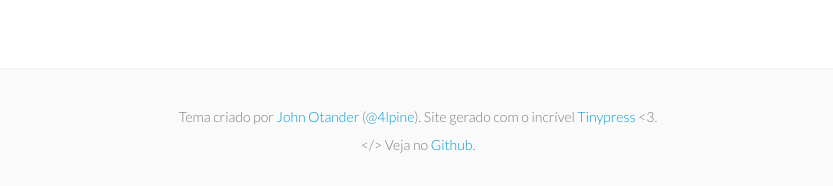
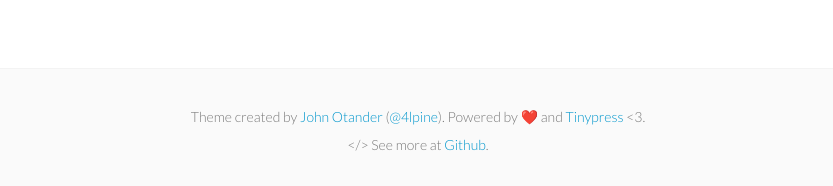
Before and after one commit to serralvo/serralvo.github.io, a Jekyll site: the page built from index.html, in a window 1280 px wide. Shown: the part 764-950 px from the top of the page, without its empty margins (222-1055 px from the left). Built offline with Jekyll 4.4.1, drawn with Linux system fonts in a browser that asks for light colours; the list of posts is cut into pages by our own code.

Commit message:
Update footer.html

```diff
--- a/_includes/footer.html
+++ b/_includes/footer.html
@@ -2,8 +2,8 @@
   <div class="p2 wrap">
     <div class="measure mt1 center">
       <small>
-        Tema criado por <a href="http://johnotander.com">John Otander</a> (<a href="https://twitter.com/4lpine">@4lpine</a>). Site gerado com o incrível <a href="https://tinypress.co/">Tinypress</a> &lt;3.<br>
-        &lt;/&gt; Veja no <a href="https://github.com/johnotander/pixyll.git">Github</a>.
+        Theme created by <a href="http://johnotander.com">John Otander</a> (<a href="https://twitter.com/4lpine">@4lpine</a>). Powered by ❤️ and <a href="https://tinypress.co/">Tinypress</a> &lt;3.<br>
+        &lt;/&gt; See more at <a href="https://github.com/johnotander/pixyll.git">Github</a>.
       </small>
     </div>
   </div>
```
